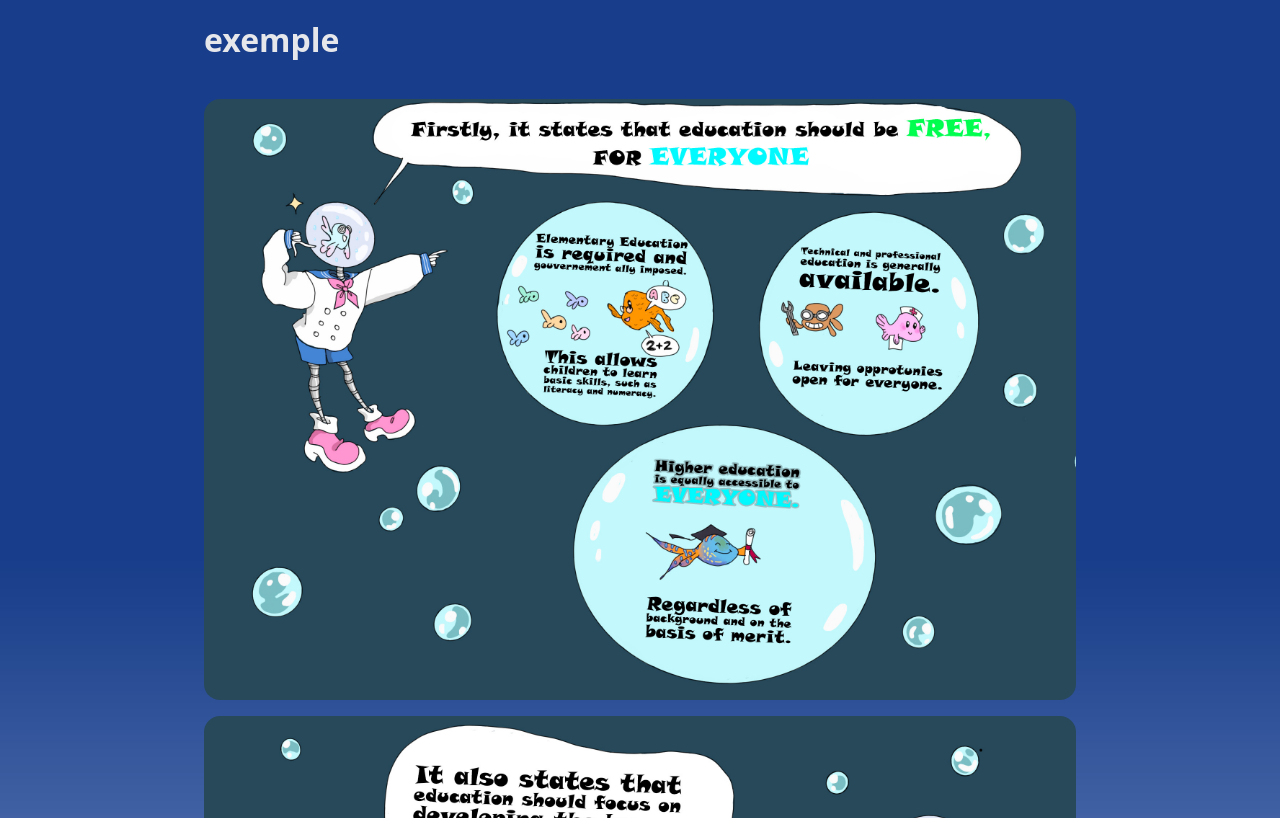
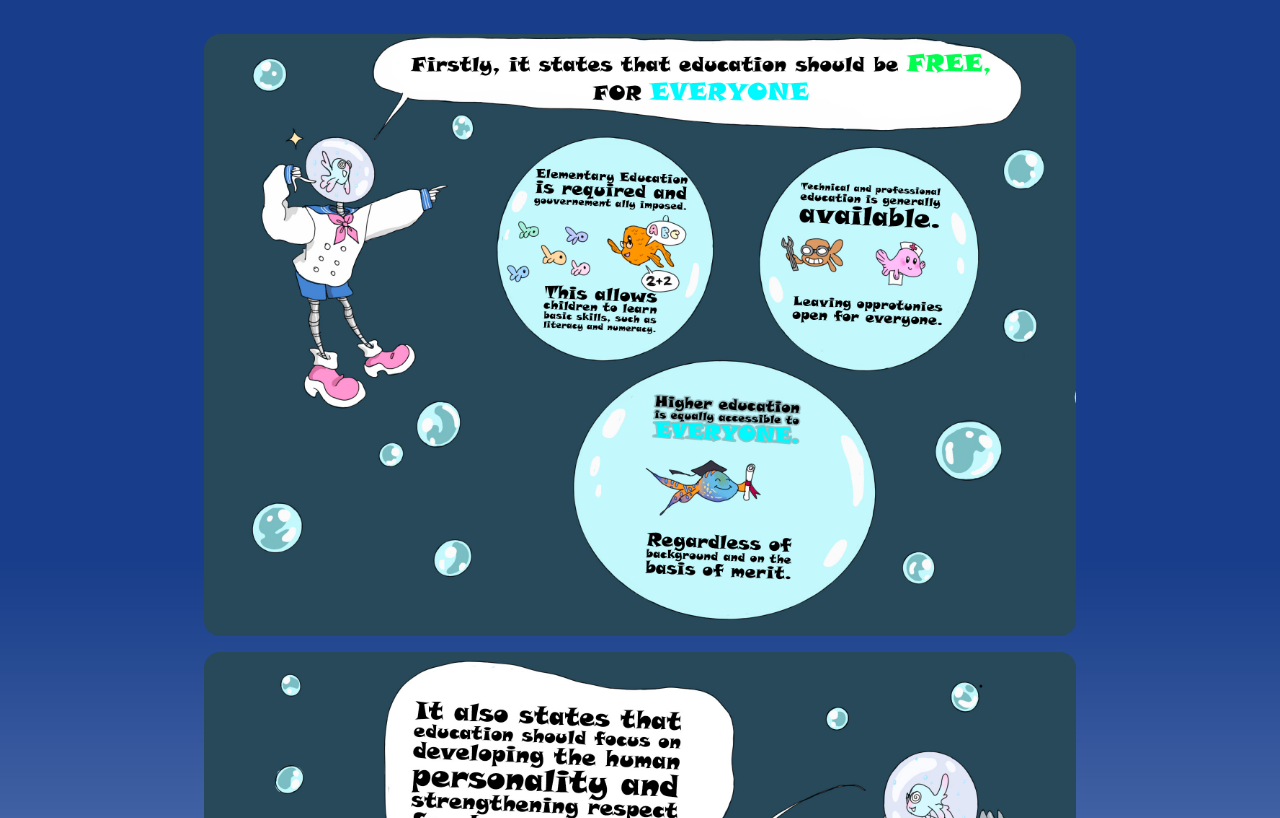
Before and after one commit to Khaulder/muralproject, a plain HTML site: page index.html in a window 1280 px wide. Shown: the part 1339-2157 px from the top of the page. Drawn offline with Linux system fonts and the light colour scheme.

Commit message:
remove title

```diff
--- a/index.html
+++ b/index.html
@@ -83,7 +83,7 @@
   <div class="section">
     <img src="hero-logo.jpg" alt="Your Logo Here">
     <div class="spacer"></div>
-    <h1>exemple</h1>
+    <h1></h1>
     <h2></h2>
     <h3></h3>
     <p></p>
```
